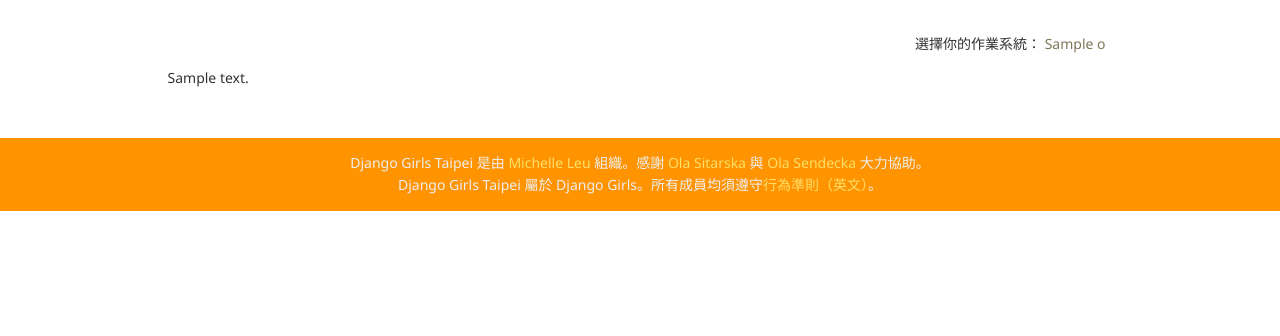
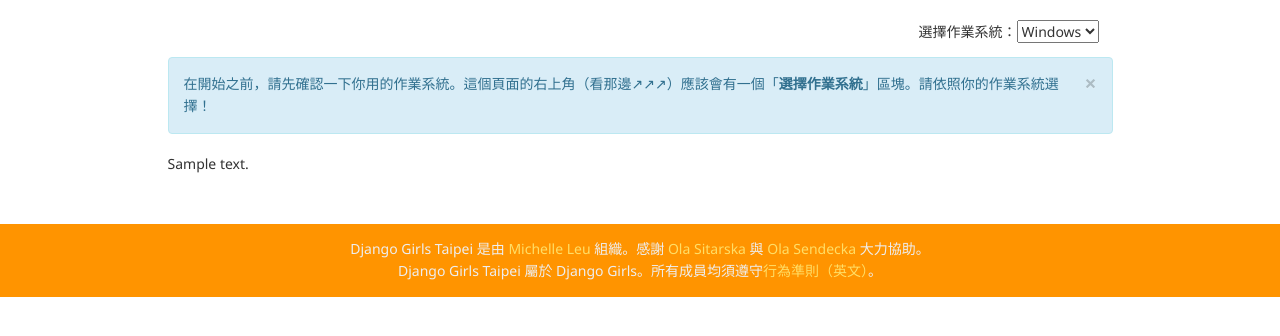
Before and after one commit to djangogirlstaipei/djangogirlstaipei-django, a Django app: template pages/templates/pages/tutorial_detail.html in a window 1280 px wide. Shown: the part 51-387 px from the top of the page. Run offline with Django 3.2, Linux system fonts and the light colour scheme; tables that the repository leaves empty hold one stand-in row (values such as "Sample post"); the template is opened without the code that fills it: values that come from a table or form of the project are taken from there, most other values are stand-ins (such as "Sample title", 1, 10 or a date in 2020); some libraries are stand-ins or nearby versions.

Commit message:
Better OS switch, and application in installation

```diff
--- a/base/forms.py
+++ b/base/forms.py
@@ -1,5 +1,17 @@
+from django.utils.translation import ugettext_lazy as _
 from django import forms
 
 
 class OSForm(forms.Form):
-    os = forms.CharField()
+
+    WINDOWS = 'windows'
+    OSX = 'osx'
+    LINUX = 'linux'
+
+    OS_CHOICES = (
+        (WINDOWS, _('Windows')),
+        (OSX, _('OS X')),
+        (LINUX, _('Linux')),
+    )
+
+    os = forms.ChoiceField(choices=OS_CHOICES)
--- a/pages/static/pages/css/tutorial_detail.css
+++ b/pages/static/pages/css/tutorial_detail.css
@@ -1,19 +1,3 @@
-.language-toggles {
-    margin: 1em 0.5em;
+.language-switch {
+    margin: auto 1em 1em auto;
 }
-.language-toggles > span:before {
-    content: "|";
-    color: #7F7759;
-    padding-left: 0.1em;
-    padding-right: 0.2em;
-}
-.language-toggles > span:first-child:before {
-    content: none;
-}
-.language-toggles .active {
-    font-weight: bold;
-}
-.language-toggles a.active:hover {
-    text-decoration: none;
-    cursor: default;
-}
--- a/pages/static/pages/js/tutorial_detail.js
+++ b/pages/static/pages/js/tutorial_detail.js
@@ -1,25 +1,24 @@
 (function ($, defaultOS) {
 
-$('.language-toggles a').click(function (e) {
-  e.preventDefault();
-
-  $(this).addClass('active');
-  $(this).parent().siblings().children('a').removeClass('active');
-
-  var name = $(this).data('name');
+var switchOS = function (name) {
   $('.os').hide().filter('.' + name).show();   // Show only current OS.
 
   // Show fallback is a block does not contain current OS.
   $('pre.os.default').each(function () {
     $(this)[$(this).siblings('pre.os.' + name).size() ? 'hide' : 'show']();
   });
+};
+
+switchOS(defaultOS);
+
+$('#id_os').change(function (e) {
+
+  var name = $(this).val();
+  switchOS(name);
 
   // Set OS selection via AJAX.
-  var form = $('.language-toggles > form');
-  $('input[name="os"]', form).val(name);
+  var form = $(this).closest('form');
   $.post(form.attr('action'), form.serialize());
 });
 
-$('.language-toggles .' + defaultOS).click();
-
 })(jQuery, DEFAULT_OS);
--- a/pages/templates/pages/tutorial_detail.html
+++ b/pages/templates/pages/tutorial_detail.html
@@ -11,15 +11,16 @@
 
 {% block content %}
 
-<div class="text-right language-toggles">
-  選擇你的作業系統：
-  {% for slug, name in os_list %}
-  <span><a href="#" class="{{ slug }}" data-name="{{ slug }}">{{ name }}</a></span>
-  {% endfor %}
-  <form method="post" action="{% url 'ajax:set_os' %}" class="hide">
+<div class="text-right language-switch row">
+  <form method="post" action="{% url 'ajax:set_os' %}">
     {% csrf_token %}
-    {{ os_form }}
+    選擇作業系統：{{ os_form.os }}
   </form>
+</div>
+
+<div class="alert alert-info" role="alert">
+  <button type="button" class="close" data-dismiss="alert"><span aria-hidden="true">&times;</span><span class="sr-only">Close</span></button>
+  <p>在開始之前，請先確認一下你用的作業系統。這個頁面的右上角（看那邊↗︎↗︎↗︎）應該會有一個「<strong>選擇作業系統</strong>」區塊。請依照你的作業系統選擇！</p>
 </div>
 
 {{ block.super }}
```
Also changed, not shown: pages/static/pages/posts/tutorials/installation.textbundle/text.md (+11 -14 lines).
